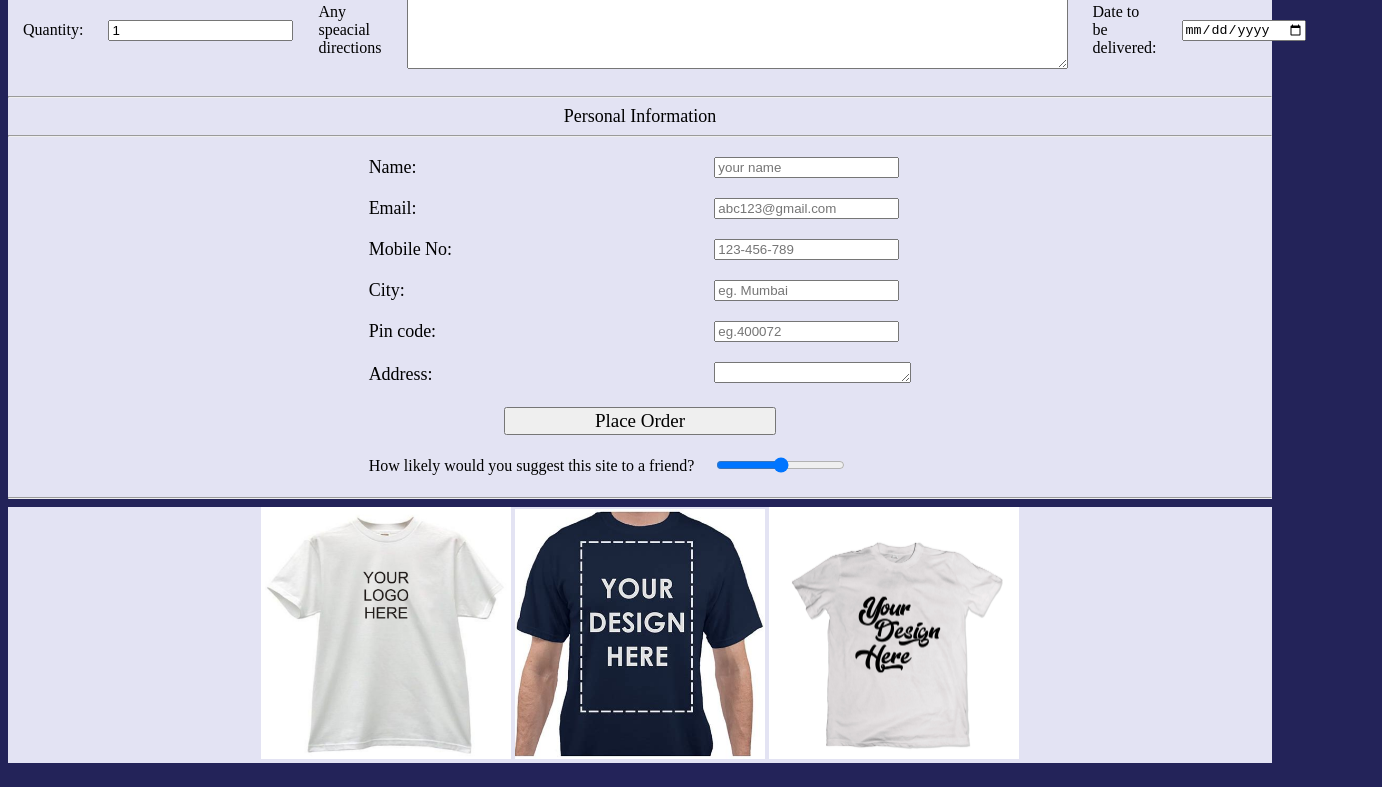
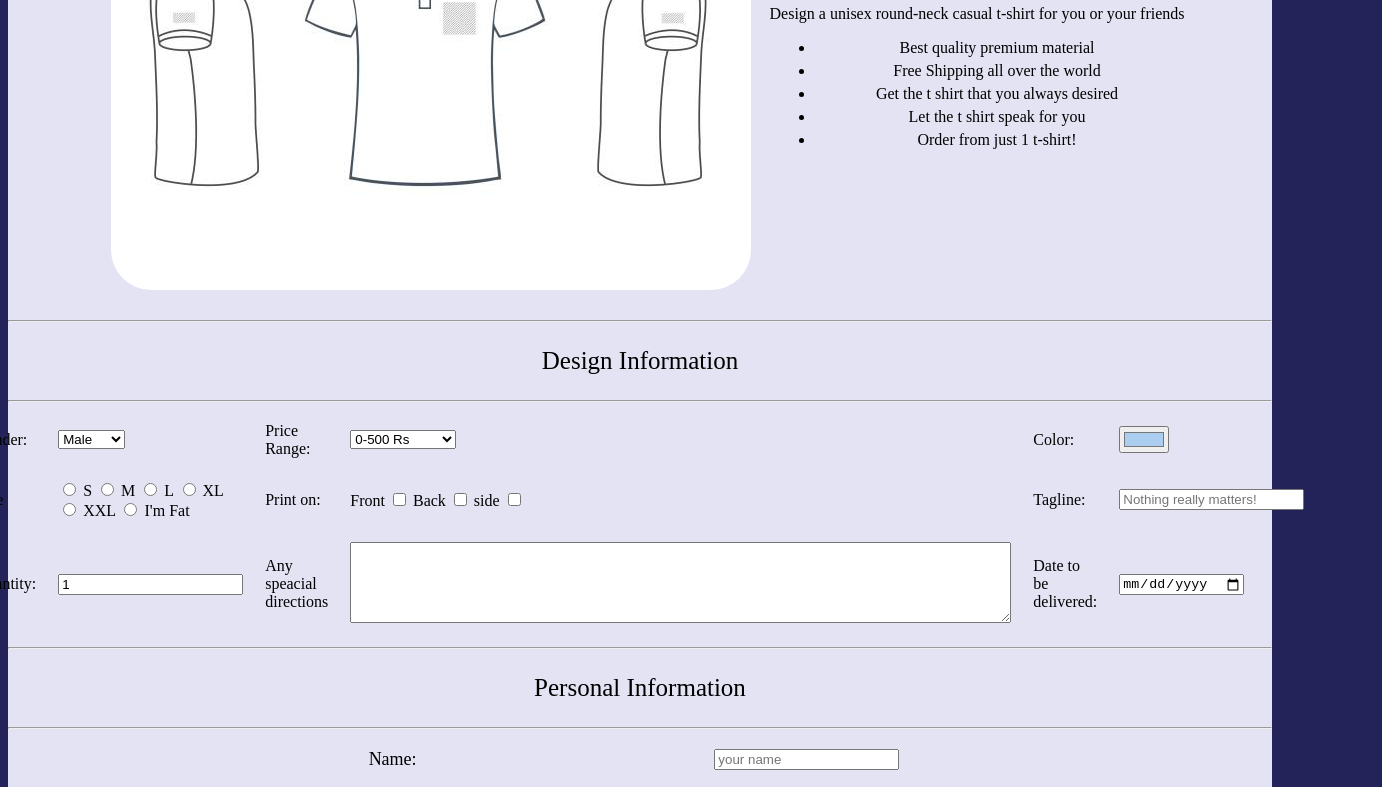
Before and after one commit to AdiDub/Custom_T_Shirt, a plain HTML site: page index.html in a window 1280 px wide. Shown: the part 288-1075 px from the top of the page, 1382 px wide, since content can reach past the window. Drawn offline with Linux system fonts and the light colour scheme.

Commit message:
add external css

```diff
--- /dev/null
+++ b/css/styles.css
@@ -0,0 +1,77 @@
+body {
+    background-color: #232359;
+}
+
+.sub {
+    display:flex ;
+    justify-content: center;
+    text-align: center;
+}
+.chart {
+    padding: 10px;
+    margin: 5px;
+    height: auto ;
+    width: auto;
+    border-radius: 50px;
+}
+
+.heading {
+    text-align:center;
+    color: #E3E3F3;
+}
+
+.container {
+    background-color: #E3E3F3;
+    width: 100%
+}
+
+.sub-head {
+    font-size: 25px;
+    color: #000;
+}
+
+.info {
+    margin-left: 15%;
+    display: flex;
+    justify-content: center;
+    padding:'10px';
+    width:70% ;
+    text-align: "center"
+}
+
+.info tr {
+    padding: 20px;
+    justify-content: center;
+
+}
+
+.info tr td{
+    padding: 10px;
+    margin: 10px;
+
+}
+
+.content {
+    display: flex;
+    margin-left: 20%;
+    justify-content: center ;
+}
+
+#desc {
+
+    align-items: center;
+}
+
+.ddd {
+    display: inline;
+    align-items: center;
+}
+
+.ddd li {
+    margin: 5px;
+}
+
+.image {
+    background-image: linear-gradient(#E3E3F3, blue);
+
+}
--- a/index.html
+++ b/index.html
@@ -4,23 +4,46 @@
 <head>
     <meta charset="UTF-8">
     <title>Custom T-shirts</title>
+    <link rel="stylesheet" href="css/styles.css">
 </head>
 
-<body bgcolor=#232359>
+<body >
     <header>
-        <h1 align=center style="color: #E3E3F3;">
+        <h1 class="heading">
             Best in the business
         </h1>
     </header>
-    <main style="background-color: #E3E3F3" width=100%>
+    <main class="container">
+        <div class="sub">
+            <table>
+                <tr>
+                    <td>
+                        <img src="Images/size.jpg" alt="size-chart" class="chart">
+                    </td>
+                    <td id="desc">
+                        <div class="ddd">
+                            <h2>Custom T-Shirts</h2>
+                            <p>Design a unisex round-neck casual t-shirt for you or your friends</p>
+                            <ul>
+                                <li>Best quality premium material</li>
+                                <li>Free Shipping all over the world</li>
+                                <li>Get the t shirt that you always desired</li>
+                                <li>Let the t shirt speak for you</li>
+                                <li>Order from just 1 t-shirt!</li>
+                            </ul>
+                        </div>
+                    </td>
+                </tr>
+            </table>
+        </div>
         <hr>
-        <div class="heading" align=center>
-            <font size=5 color="black">Design Information</font>
+        <div class="heading">
+            <p class="sub-head">Design Information</p>
         </div>
         <hr>
         <div class="design">
             <form action="">
-                <table cellspacing='5px' cellpadding='10px' width=70% align="center">
+                <table class="info">
                     <tr>
                         <td><label for="Gender">Gender:</label></td>
                         <td>
@@ -109,8 +132,8 @@
             </form>
         </div>
         <hr>
-        <div class="heading2" align=center>
-            <font size=4 color="black">Personal Information</font>
+        <div class="sub-head" align=center>
+            <p>Personal Information</p>
         </div>
         <hr>
         <form action="">
@@ -187,7 +210,8 @@
         </form>
     </main>
     <footer>
-        <div class="image" style="background-color:#E3E3F3;" align='center' width=50%  >
+        <div class="image"  align='center' >
+            <h1 class="sub-head"> Some demo products</h1>
             <span><img src="Images/download.jpeg" alt="T-shirt" width="250px"></span>
             <span><img src="Images/download (1).jpeg" alt="T-shirt" width="250px"></span>
             <span><img src="Images/download (2).jpeg" alt="T-shirt" width="250px"></span>
```
Also changed, not shown: Images/size.jpg (added).
